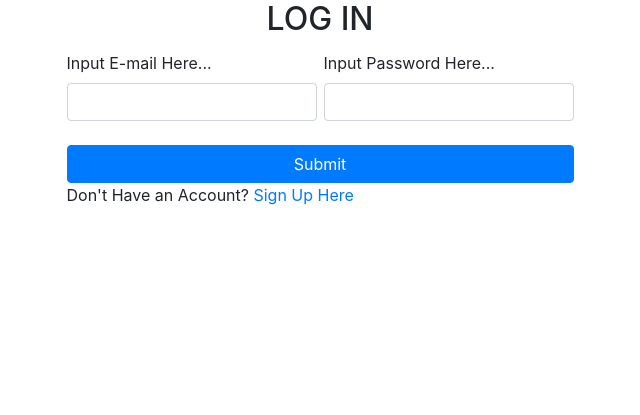
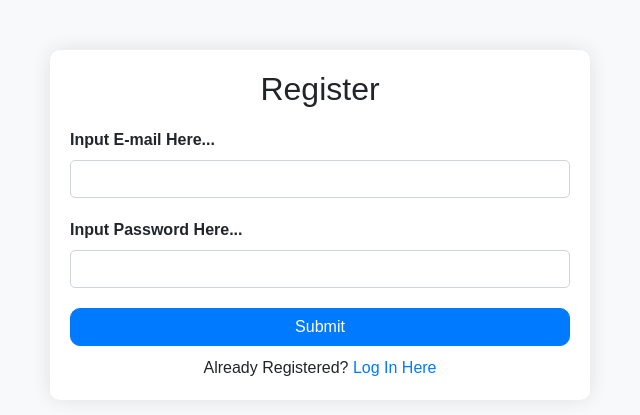
Before and after one commit to lgndcraft2/Naf-Flask, a Flask app: template templates/login.html in a window 1280 px wide. Shown: the top 415 px of the page, without its empty margins (320-960 px from the left). Run offline with Flask 3, Linux system fonts and the light colour scheme; the template is opened without the code that fills it: values that come from a table or form of the project are taken from there, others are empty; some libraries are stand-ins or nearby versions.

Commit message:
Update login.html

```diff
--- a/templates/login.html
+++ b/templates/login.html
@@ -2,36 +2,55 @@
 <html lang="en">
 <head>
   <meta charset="UTF-8">
-    <link rel="stylesheet" href="https://cdn.jsdelivr.net/npm/bootstrap@4.1.3/dist/css/bootstrap.min.css" integrity="sha384-MCw98/SFnGE8fJT3GXwEOngsV7Zt27NXFoaoApmYm81iuXoPkFOJwJ8ERdknLPMO" crossorigin="anonymous">
-    <title>Login</title>
-</head>
+  <meta name="viewport" content="width=device-width, initial-scale=1.0">
+  <title>Register Page</title>
+  <link rel="stylesheet" href="https://maxcdn.bootstrapcdn.com/bootstrap/4.5.2/css/bootstrap.min.css">
   <style>
-    .name{
-        width: 250px;
+    body {
+      background-color: #f8f9fa;
+      font-family: Arial, sans-serif;
     }
-    .form{
-        display: flex;
-        justify-content: center;
+    .register-form {
+      margin-top: 50px;
+      padding: 20px;
+      background-color: #fff;
+      border-radius: 10px;
+      box-shadow: 0 0 20px rgba(0, 0, 0, 0.1);
     }
-    .prtone{
-        margin-left: 7px;
+    .register-form h2 {
+      text-align: center;
+      margin-bottom: 20px;
     }
-    .label{
-        text-align: left;
-        margin-top: 5px;
+    .form-group {
+      margin-bottom: 20px;
     }
-    .logfrm{
-        display: flex;
-        justify-content: center;
+    .form-label {
+      font-weight: bold;
     }
-    .formsubmit input{
-        width: 507px;
+    .form-control {
+      border-radius: 5px;
+    }
+    .btn-register {
+      border-radius: 10px;
     }
   </style>
+</head>
 <body>
-    <h2 style="text-align: center;">LOG IN</h2>
-    <div class="logfrm">
-        <form method="POST" id="myForm">
+
+<div class="container">
+  <div class="row justify-content-center">
+    <div class="col-md-6">
+      <div class="register-form">
+        {% if statte == 0%}
+          {% for message in get_flashed_messages() %}
+          <div class="alert alert-success alert-dismissible fade show" id="ppbx" role="alert">
+              {{message}}
+            <button type="button" class="close" data-dismiss="alert" aria-label="Close">
+              <span aria-hidden="true">&times;</span>
+            </button>
+          </div>
+          {% endfor %}
+        {%elif statte == 1%}
           {% for message in get_flashed_messages() %}
           <div class="alert alert-danger alert-dismissible fade show " id="ppbx-2" role="alert">
               {{message}}
@@ -40,26 +59,34 @@
             </button>
           </div>
           {% endfor %}
-            <div class="form">
+        {%endif%}
+        <h2>Register</h2>
+        <form method="POST">
           {{form.hidden_tag()}}
-                <div class="prttwo">
+          <div class="form-group">
+            {{form.name.label(class="label form-label")}}
+            {{form.name(class="name form-control", id="name")}}
+          </div>
+          <div class="form-group">
             {{form.email.label(class="label form-label")}}
             {{form.email(class="name form-control", id="name")}}
           </div>
-                <div class="prtone">
+          <div class="form-group">
             {{form.password.label(class="label form-label")}}
             {{form.password(class="name form-control", id="name")}}
-
+          </div>
+          <div class="form-group">
+            {{form.confirmPassword.label(class="label form-label")}}
+            {{form.confirmPassword(class="name form-control", id="name")}}
+          </div>
+          {{form.submit(class="btn btn-primary btn-block btn-register")}}
+        </form>
+        <div class="txt" style="margin-top: 10px; text-align: center;">
+            Already Registered? <a href="/login">Log In Here</a>
         </div>
       </div>
-            <br>
-            <div class="formsubmit">
-                {{form.submit(class="btn btn-primary")}}
     </div>
-            <div class="txt">
-                Don't Have an Account? <a href="/register">Sign Up Here</a>
   </div>
-        </form>
 </div>
 <script src="https://code.jquery.com/jquery-3.3.1.slim.min.js" integrity="sha384-q8i/X+965DzO0rT7abK41JStQIAqVgRVzpbzo5smXKp4YfRvH+8abtTE1Pi6jizo" crossorigin="anonymous"></script>
 <script src="https://cdn.jsdelivr.net/npm/popper.js@1.14.3/dist/umd/popper.min.js" integrity="sha384-ZMP7rVo3mIykV+2+9J3UJ46jBk0WLaUAdn689aCwoqbBJiSnjAK/l8WvCWPIPm49" crossorigin="anonymous"></script>
```
Lines whose indentation alone changed are shown as unchanged.
